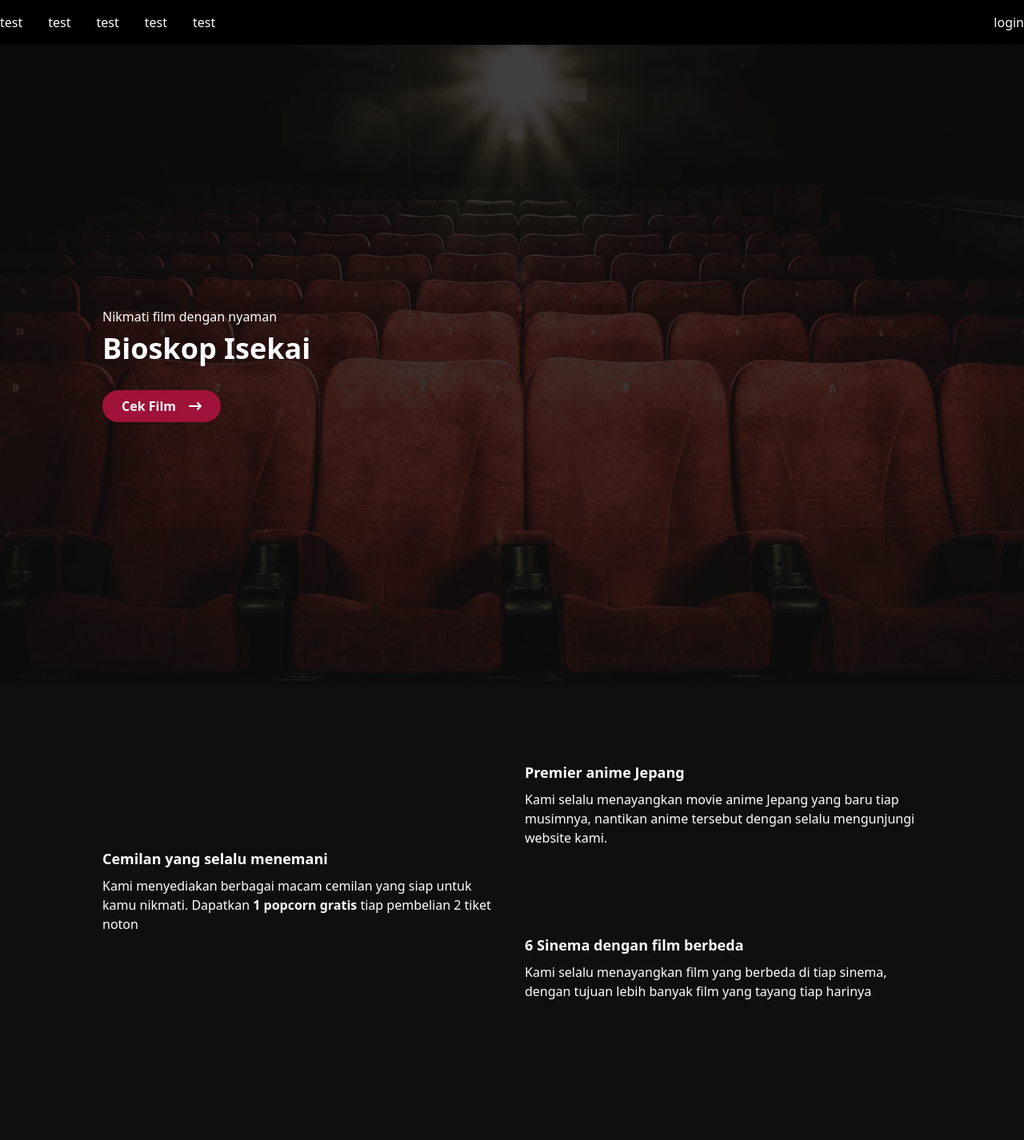
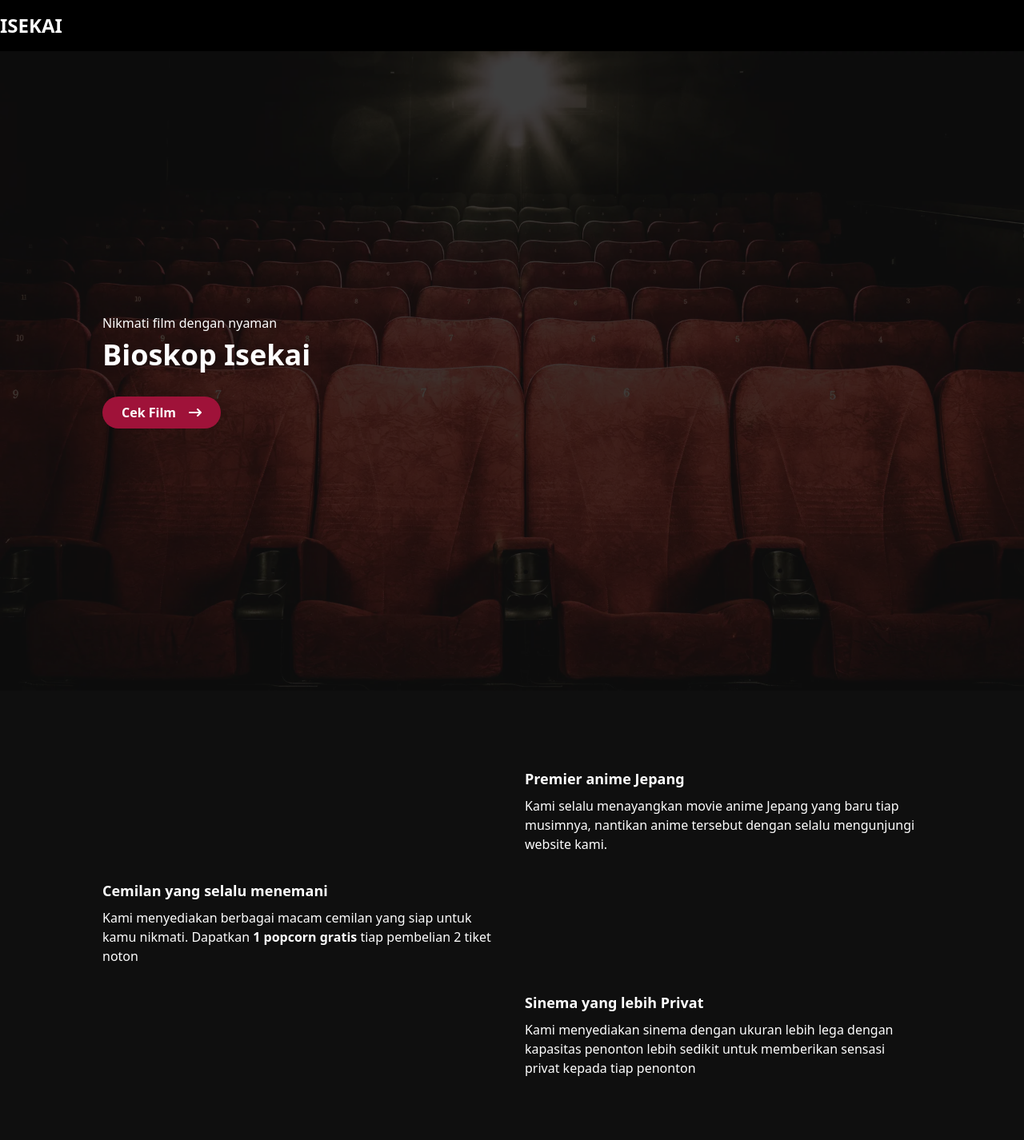
Before and after one commit to Novando/nuxt-cinema, a Nuxt app: page /home in a window 1280 px wide. Shown: the top 1426 px of the page at 80% size. Built offline with nearby package versions, Linux system fonts and the light colour scheme; what @splidejs/vue-splide would draw is missing.

Commit message:
feature: reservation and home responseive

```diff
--- a/components/common/Footer.vue
+++ b/components/common/Footer.vue
@@ -5,9 +5,9 @@ import Phone from "~/components/common/svg/Phone.vue";
 </script>
 
 <template>
-  <footer class="bg-neutral-800 pt-20 pb-4">
-    <section class="grid grid-cols-2 gap-4 mx-auto max-w-7xl">
-      <section>
+  <footer class="bg-neutral-800 pt-20 px-12 lg:px-0 pb-4">
+    <section class="grid md:grid-cols-2 gap-4 mx-auto md:max-w-7xl mb-20">
+      <section class="mb-20 md:mb-0">
         <h2 class="text-4xl font-black mb-8">Bioskop Isekai</h2>
         <div class="flex gap-2 mb-4">
           <LocationDot class="mt-1" />
@@ -23,10 +23,12 @@ import Phone from "~/components/common/svg/Phone.vue";
           <p>(024) 55112233</p>
         </div>
       </section>
-      <section>
-
+      <section class="flex flex-col gap-2">
+        <p class="font-semibold text-xl">Site Shortcut</p>
+        <NuxtLink to="/reservation">Pesan Tiket</NuxtLink>
+        <NuxtLink to="/admin">Masuk Admin</NuxtLink>
       </section>
-      <p class="col-span-2 text-center">2024 (c) Bioskop Isekai. Made with proud by KkNov</p>
     </section>
+    <p class="col-span-2 text-center text-neutral-500">2024 (c) Bioskop Isekai. Made with proud by KkNov</p>
   </footer>
 </template>
--- /dev/null
+++ b/components/common/svg/Tiket.vue
@@ -0,0 +1,11 @@
+<script setup lang="ts">
+  const props = defineProps<{
+    class?: string
+  }>()
+</script>
+
+<template>
+  <svg xmlns="http://www.w3.org/2000/svg" viewBox="0 0 576 512" :class="props.class" fill="currentColor" height="1em" width="1em">
+    <path d="M64 64C28.7 64 0 92.7 0 128l0 64c0 8.8 7.4 15.7 15.7 18.6C34.5 217.1 48 235 48 256s-13.5 38.9-32.3 45.4C7.4 304.3 0 311.2 0 320l0 64c0 35.3 28.7 64 64 64l448 0c35.3 0 64-28.7 64-64l0-64c0-8.8-7.4-15.7-15.7-18.6C541.5 294.9 528 277 528 256s13.5-38.9 32.3-45.4c8.3-2.9 15.7-9.8 15.7-18.6l0-64c0-35.3-28.7-64-64-64L64 64zm64 112l0 160c0 8.8 7.2 16 16 16l288 0c8.8 0 16-7.2 16-16l0-160c0-8.8-7.2-16-16-16l-288 0c-8.8 0-16 7.2-16 16zM96 160c0-17.7 14.3-32 32-32l320 0c17.7 0 32 14.3 32 32l0 192c0 17.7-14.3 32-32 32l-320 0c-17.7 0-32-14.3-32-32l0-192z"/>
+  </svg>
+</template>
--- a/components/home/Hero.vue
+++ b/components/home/Hero.vue
@@ -6,10 +6,10 @@
   <section id="hero" class="relative min-h-screen overflow-hidden">
     <img src="/cinema.webp" alt="hero" class="absolute opacity-20"/>
     <div class="absolute flex justify-between items-center z-[1] w-full h-full max-w-5xl left-1/2 -translate-x-1/2">
-      <section>
+      <section class="mx-auto md:mx-10 lg:mx-0 text-center md:text-left">
         <p class="font-medium mb-2">Nikmati film dengan nyaman</p>
         <h1 class="text-4xl font-black mb-8">Bioskop Isekai</h1>
-        <button class="flex items-center hover:bg-rose-700 transition-colors gap-4 bg-rose-800 px-6 py-2 rounded-full font-semibold">
+        <button class="mx-auto md:mx-0 flex items-center hover:bg-rose-700 transition-colors gap-4 bg-rose-800 px-6 py-2 rounded-full font-semibold">
           <span>Cek Film</span>
           <RightArrow />
         </button>
--- a/components/home/Promo.vue
+++ b/components/home/Promo.vue
@@ -32,8 +32,11 @@
 </script>
 
 <template>
-  <section id="promo" class="py-24 max-w-5xl mx-auto">
+  <section id="promo" class="bg-neutral-900">
+    <section class="py-24 max-w-5xl mx-auto px-10 lg:px-0">
       <h2 class="text-3xl font-bold text-center mb-12">Promo</h2>
+      <section class="hidden md:block">
+        <ClientOnly>
           <splide :options="option">
             <splide-slide v-for="(item, i) in sliders" :key="i">
               <div class="bg-[#fefefe] text-[#0f0f0f] p-8 rounded-xl h-[21em]">
@@ -43,5 +46,21 @@
               </div>
             </splide-slide>
           </splide>
+        </ClientOnly>
+      </section>
+      <section class="block md:hidden">
+        <ClientOnly>
+          <splide :options="{...option, perPage: 1}">
+            <splide-slide v-for="(item, i) in sliders" :key="i">
+              <div class="bg-[#fefefe] text-[#0f0f0f] p-8 rounded-xl h-[21em]">
+                <div class="h-40 w-full"></div>
+                <h3 class="text-lg font-semibold mb-2">{{ item.title }}</h3>
+                <p>{{ shortStr(item.msg) }}</p>
+              </div>
+            </splide-slide>
+          </splide>
+        </ClientOnly>
+      </section>
+    </section>
   </section>
 </template>
--- a/components/home/USP.vue
+++ b/components/home/USP.vue
@@ -1,6 +1,11 @@
+<script setup lang="ts">
+  import Tiket from "~/components/common/svg/Tiket.vue";
+</script>
+
 <template>
-  <section id="usp" class="py-24 max-w-5xl mx-auto">
-    <section class="grid grid-cols-2 gap-8">
+  <section id="usp" class="py-24">
+    <section class="max-w-xl lg:max-w-5xl mx-auto mb-20">
+      <section class="grid grid-cols-1 lg:grid-cols-2 gap-8 mb-16 lg:mb-8">
         <div>
 
         </div>
@@ -12,7 +17,10 @@
           </p>
         </div>
       </section>
-    <section class="grid grid-cols-2 gap-8">
+      <section class="grid grid-cols-1 lg:grid-cols-2 gap-8 mb-16 lg:mb-8">
+        <div class="lg:order-last">
+
+        </div>
         <div>
           <h3 class="font-bold text-lg mb-2">Cemilan yang selalu menemani</h3>
           <p>
@@ -20,21 +28,23 @@
             Dapatkan <span class="font-bold">1 popcorn gratis</span> tiap pembelian 2 tiket noton
           </p>
         </div>
-      <div>
-
-      </div>
       </section>
-    <section class="grid grid-cols-2 gap-8">
+      <section class="grid grid-cols-1 lg:grid-cols-2 gap-8 mb-16 lg:mb-8">
         <div>
 
         </div>
         <div>
-        <h3 class="font-bold text-lg mb-2">6 Sinema dengan film berbeda</h3>
+          <h3 class="font-bold text-lg mb-2">Sinema yang lebih Privat</h3>
           <p>
-          Kami selalu menayangkan film yang berbeda di tiap sinema,
-          dengan tujuan lebih banyak film yang tayang tiap harinya
+            Kami menyediakan sinema dengan ukuran lebih lega dengan kapasitas penonton lebih sedikit
+            untuk memberikan sensasi privat kepada tiap penonton
           </p>
         </div>
       </section>
     </section>
+    <button class="mx-auto flex items-center hover:bg-rose-700 transition-colors gap-4 bg-rose-800 px-6 py-2 rounded-full font-semibold">
+      Pesan Tiket
+      <Tiket />
+    </button>
+  </section>
 </template>
--- /dev/null
+++ b/components/reservation/Reservator.vue
@@ -0,0 +1,54 @@
+<script setup lang="ts">
+  const props = defineProps<{
+    selectedCinema: string
+  }>()
+
+  watch(() => props.selectedCinema, (val) => {
+    console.log('Not implemented')
+  })
+
+  const groupCols = ref([4, 4, 4])
+  const row = ref(10)
+  const selected = ref<string[]>([])
+  const taken = ref(['A1', 'J12', 'D3'])
+  const disabled = ref(['J1', 'J2', 'I1', 'I2'])
+
+  const genCoor = (key: number, row: number, col: number) => {
+    const colSum = groupCols.value.slice(0, key).reduce((acc, val) => acc + val, 0)
+    const newCol = col + colSum
+    const rId = (9 + row).toString(36).toUpperCase()
+    const cId = newCol.toString()
+    return rId.replaceAll(/[^A-Z]/g, '') + cId
+  }
+
+  const unselect = (coor: string) => {
+    const idx = selected.value.indexOf(coor)
+    selected.value.splice(idx, 1)
+  }
+</script>
+
+<template>
+  <section id="reservator">
+    <section class="flex justify-center mx-auto gap-8">
+      <section v-for="(group, i) in groupCols" :key="i">
+        <section v-for="r in row+1" class="flex items-center" :key="r">
+          <section v-if="i === 0" class="w-10">
+            {{ (r + 8).toString(36).toUpperCase().replace(/[^A-Z]/g, '') }}
+          </section>
+          <section v-for="col in group" class="flex w-20 h-20 p-2" :key="col">
+            <p v-if="r === 1" class="flex items-center justify-center w-full h-full">{{ genCoor(i, r-1, col) }}</p>
+            <div v-else-if="disabled.includes(genCoor(i, r-1, col))" class="flex items-center justify-center w-full h-full" />
+            <div v-else-if="taken.includes(genCoor(i, r-1, col))" class="flex bg-red-700 items-center justify-center w-full h-full" />
+            <div
+              v-else-if="selected.includes(genCoor(i, r-1, col))"
+              class="flex bg-green-800 items-center justify-center w-full h-full"
+              @click="unselect(genCoor(i, r-1, col))" >
+              <span>{{ genCoor(i, r-1, col) }}</span>
+            </div>
+            <div v-else @click="selected.push(genCoor(i, r-1, col))" class="flex bg-neutral-700 items-center justify-center w-full h-full" />
+          </section>
+        </section>
+      </section>
+    </section>
+  </section>
+</template>
--- a/package.json
+++ b/package.json
@@ -10,6 +10,8 @@
     "postinstall": "nuxt prepare"
   },
   "dependencies": {
+    "@vuepic/vue-datepicker": "^10.0.0",
+    "dayjs": "^1.11.13",
     "nuxt": "^3.14.159",
     "vue": "latest",
     "vue-router": "latest"
--- a/pages/home.vue
+++ b/pages/home.vue
@@ -8,17 +8,8 @@
 <template>
   <main>
     <nav class="bg-black w-full">
-      <section class="flex justify-between py-4 max-w-7xl mx-auto">
-        <ul class="flex gap-8">
-          <li>test</li>
-          <li>test</li>
-          <li>test</li>
-          <li>test</li>
-          <li>test</li>
-        </ul>
-        <div>
-          login
-        </div>
+      <section class="flex justify-between py-4 px-4 lg:px-0 lg:max-w-7xl mx-auto">
+        <p class="text-2xl font-bold">ISEKAI</p>
       </section>
     </nav>
     <Hero />
--- /dev/null
+++ b/pages/movies.vue
@@ -0,0 +1,3 @@
+<template>
+
+</template>
--- /dev/null
+++ b/pages/reservation.vue
@@ -0,0 +1,14 @@
+<script setup lang="ts">
+  import Reservator from "~/components/reservation/Reservator.vue"
+  import VueDatePicker from '@vuepic/vue-datepicker'
+  import '@vuepic/vue-datepicker/dist/main.css'
+
+  const date = ref()
+</script>
+
+<template>
+  <main id="reservation">
+    <VueDatePicker v-model="date" />
+    <Reservator :selectedCinema="'test'" />
+  </main>
+</template>
```
Also changed, not shown: pages/admin/index.vue (added, +11 -0 lines), 1 other file (tests, documents, lock files or other folders). Lines whose indentation alone changed are shown as unchanged.
